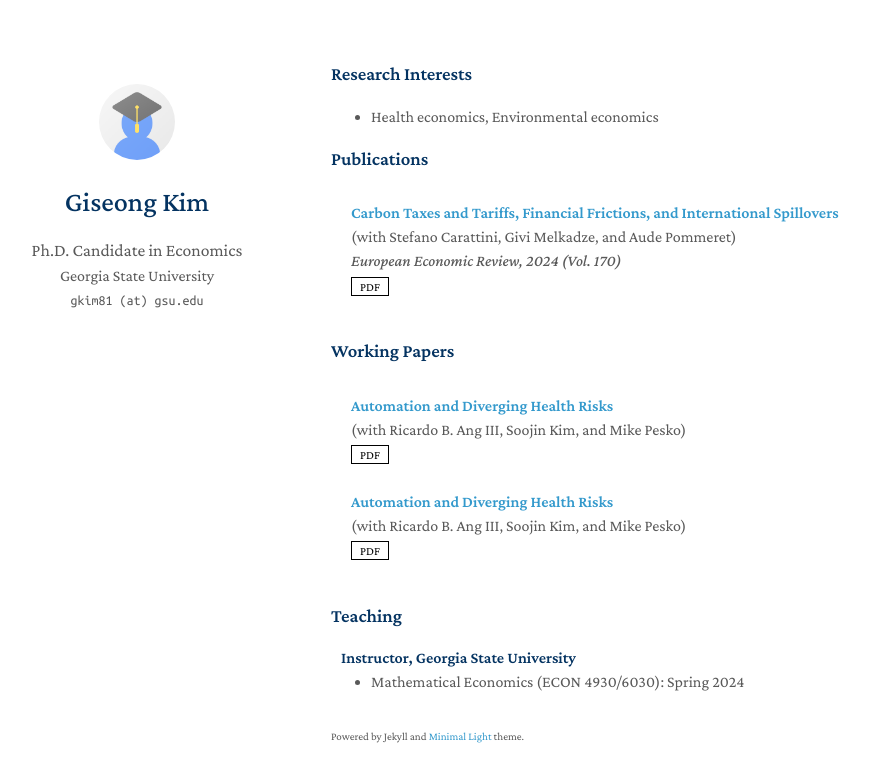
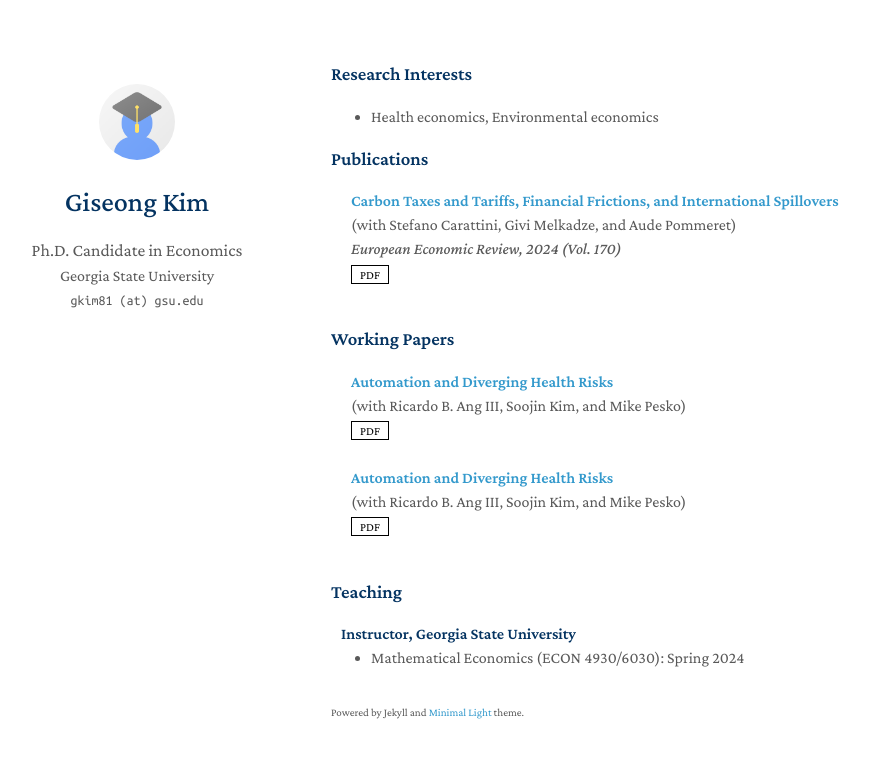
Before and after one commit to giseong-kim/giseong-kim.github.io, a Jekyll site: the page built from index.md, in a window 1280 px wide. Shown: the top 782 px of the page, without its empty margins (139-1009 px from the left). Built offline with Jekyll 4.4.1, drawn with Linux system fonts in a browser that asks for light colours; a style sheet for code colours, icons or effects is not loaded.

Commit message:
Update publications-no-dark-mode.css

```diff
--- a/assets/css/publications-no-dark-mode.css
+++ b/assets/css/publications-no-dark-mode.css
@@ -24,7 +24,7 @@ blockquote { background: var(--global-bg-color); border-left: 2px solid var(--gl
 
 @media print, screen and (min-width: 480px) {.col-sm-9 {width: 100%;}}
 
-.publications { margin-top: 2rem; }
+.publications { margin-top: 1rem; }
 
 .publications h1 { color: var(--global-theme-color); font-size: 2rem; text-align: center; margin-top: 1em; margin-bottom: 1em; }
 
@@ -64,7 +64,7 @@ blockquote { background: var(--global-bg-color); border-left: 2px solid var(--gl
 
 .publications ol.bibliography li .hidden p { line-height: 1.4em; margin: 10px; }
 
-.publications ol.bibliography li .hidden pre { font-size: 1em; line-height: 1.4em; padding: 10px; }
+.publications ol.bibliography li .hidden pre { font-size: 1em; line-height: 0; padding: 0; }
 
 .publications ol.bibliography li .hidden.open { max-height: 0; -webkit-transition: 0.15s ease; -moz-transition: 0.15s ease; -ms-transition: 0.15s ease; -o-transition: 0.15s ease; transition: all 0.15s ease; }
 
@@ -72,4 +72,4 @@ blockquote { background: var(--global-bg-color); border-left: 2px solid var(--gl
 
 .publications ol.bibliography li div.abstract.hidden.open { border-color: var(--global-text-color); }
 
-.publications ol.bibliography li .teaser { border-radius: 8px; box-shadow: 3px 3px 6px #888; height: 0px; width: 270px; margin-top: 5px; margin-left: 5px; margin-bottom: 5px; object-fit: cover; }
+.publications ol.bibliography li .teaser { border-radius: 8px; box-shadow: 3px 3px 6px #888; height: 0px; width: 270px; margin-top: 0px; margin-left: 5px; margin-bottom: 0px; object-fit: cover; }
```
